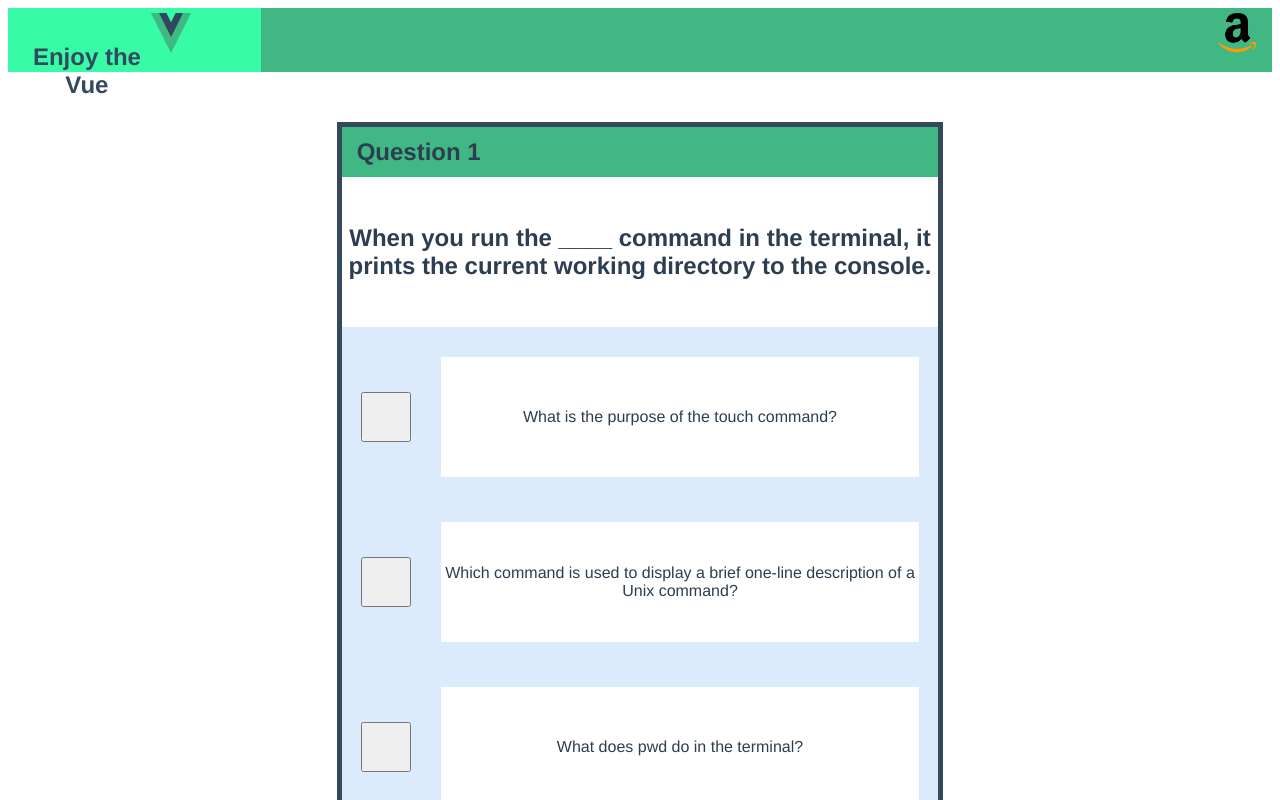
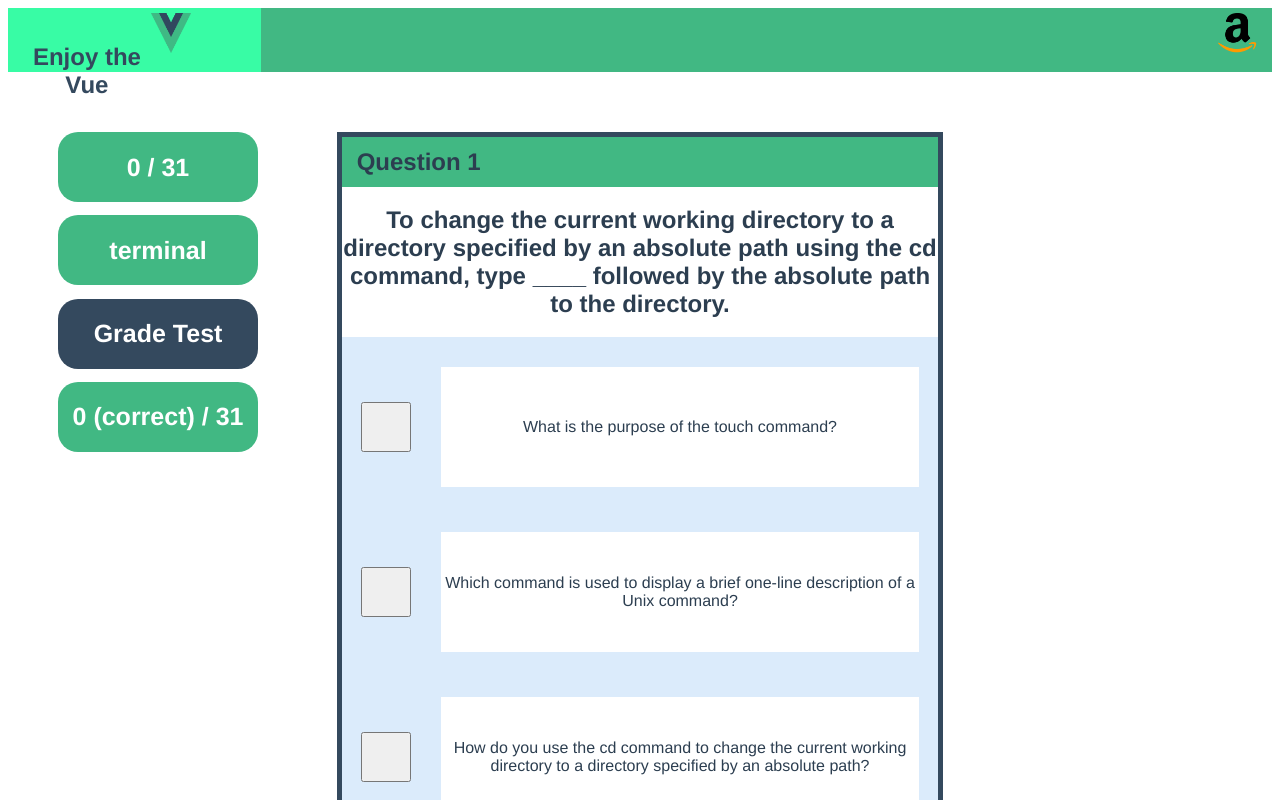
Before and after one commit to Quamir/JavaPrepQ, a Vue app: page /#/question/terminal in a window 1280 px wide. Shown: the top 800 px of the page. Built offline with nearby package versions, Linux system fonts and the light colour scheme; the HTML template or start-up script is replaced by a standard one.

Commit message:
added grading feature

```diff
--- /dev/null
+++ b/src/components/InfoPanel.vue
@@ -0,0 +1,86 @@
+<template>
+    <div class="info">
+        <div class="info__question-counter">
+            <p> {{ answeredQuestions }} / {{ questionAmount }} </p>
+        </div>
+        <div class="info__test-name">
+            <p> {{ testName }}</p>
+        </div>
+        <div class="info__grade-test" @click="$emit('grade-test-clicked')">
+            <p>Grade Test</p>
+        </div>
+        <div class="info__correct-answers">
+            <p> {{ correctAnswers }} (correct) / {{ questionAmount }}</p>
+        </div>
+    </div>
+</template>
+<script>
+export default {
+    props: {
+        answeredQuestions: {
+            type: Number,
+            required: true
+        },
+
+        questionAmount: {
+            type: Number,
+            required: true
+        },
+
+        correctAnswers: {
+            type: Number,
+            required: true
+        }
+    },
+
+    data() {
+        return {
+            testName: null
+        }
+    },
+    methods: {
+        getUrlName() {
+            let url = window.location.href;
+            let testName = url.substring(url.lastIndexOf("/") + 1);
+            this.testName = testName;
+        }
+    },
+    created() {
+        this.getUrlName();
+    }
+}
+</script>
+
+<style lang="scss" scoped>
+.info {
+    width: 200px;
+    height: 320px;
+    display: flex;
+    flex-direction: column;
+    justify-content: space-between;
+    padding-left: 50px;
+
+    &__question-counter,
+    &__test-name,
+    &__grade-test,
+    &__correct-answers {
+        width: 200px;
+        height: 70px;
+        border-radius: 20px;
+        background-color: $primary-color;
+        display: flex;
+        justify-content: center;
+        align-items: center;
+        font-size: rem(25);
+        color: #ffffff;
+        font-weight: bold;
+    }
+
+    &__grade-test{
+        background-color: $secondary-color;
+        &:hover{
+            cursor: pointer;
+        }
+    }
+}
+</style>
--- a/src/components/QuestionCard.vue
+++ b/src/components/QuestionCard.vue
@@ -4,14 +4,27 @@
             <div class="question__number">
                 <p>Question {{ questionNumber }}</p>
             </div>
-            <div class="question__question">
+            <div
+                class="question__question"
+                :class="{ 'wraning': answerWarning, 'answer-correct' : answerCorrect }"
+            >
                 <p>{{ questionText }}</p>
             </div>
             <div class="question__question-wrapper" v-for="(question, index) in optionsArray" :key="index">
-                <question-option ref="questionOptions" class="question__option" @option-clicked="handleOptionClicked"
+                <question-option
+                    ref="questionOptions"
+                    class="question__option"
+                    @option-clicked="handleOptionClicked"
+                    @answer-selected="handleAnswerSelected"
                     :optionsArray="optionsArray"
+                    :questionNumber="questionNumber"
                     :optionIndex="index"
                 ></question-option>
+            </div>
+            <div
+                class="question__explanation"
+                :class="{'question__explanation--graded' : answerCorrect || answerWarning}">
+                <p> your wrong </p>
             </div>
         </div>
     </div>
@@ -40,7 +53,8 @@ export default {
     data() {
         return {
             terminalQuestions,
-
+            answerWarning : false,
+            answerCorrect : false
         };
     },
     computed: {
@@ -69,6 +83,14 @@ export default {
                     option.isClicked = false;
                 }
             });
+            this.$emit('question-option-clicked', clickedOption);
+        },
+        handleAnswerSelected(isCorrect){
+            if(isCorrect){
+                alert("Correct answer selected");
+            }else{
+                alert("Incorrect answer selected");
+            }
         },
         getUniqueRandomIndexes(num, maxIndex) {
             const indexes = new Set();
@@ -78,9 +100,23 @@ export default {
             }
             return Array.from(indexes);
         },
+        gradeTest(){
+            let correctAnswers = 0;
+            this.$refs.questionOptions.forEach((option) => {
+               if(option.isCorrect && option.isClicked){
+                    correctAnswers++;
+                    this.answerCorrect = true;
+               }else if(!option.isCorrect && option.isClicked){
+                    this.wrongAnswerWarning();
+               }
+            });
+            return correctAnswers;
+        },
+        wrongAnswerWarning(){
+            this.answerWarning = true;
+        }
     },
 };
-
 </script>
 
 <style lang="scss" scoped>
@@ -129,5 +165,26 @@ export default {
     &__option {
         margin-bottom: 15px;
     }
+
+    &__explanation{
+        visibility: hidden;
+        &--graded{
+            visibility: visible;
+            margin: auto auto auto 100px;
+            width: 80%;
+            height: 150px;
+            background-color: #ffff;
+            display: flex;
+            justify-content: center;
+            align-items: center;
+        }
+    }
+}
+
+.wraning{
+    background-color: red;
+}
+.answer-correct{
+    background-color: $light-green;
 }
 </style>
--- a/src/components/QuestionOption.vue
+++ b/src/components/QuestionOption.vue
@@ -18,24 +18,31 @@ export default {
         optionIndex: {
             type: Number,
             required: true
+        },
+        questionNumber: {
+            type: Number,
+            required: true
         }
     },
     data() {
         return {
             isClicked: false,
-            randomIndex: 0
+            randomIndex: 0,
         };
     },
     methods: {
         handleClick() {
             this.isClicked = !this.isClicked;
+            this.isCorrect = this.optionsArray[this.optionIndex] === this.$parent.answer;
             this.$emit('option-clicked', this);
+            this.$emit('answer-selected', this.isCorrect);
+            console.log(this.questionNumber);
+            console.log(this.isClicked);
         },
     },
 
     created() {
         this.randomIndex = Math.floor(Math.random() * this.optionsArray.length);
-        console.log(this.optionsArray);
     }
 }
 </script>
--- a/src/pages/QuestionPage.vue
+++ b/src/pages/QuestionPage.vue
@@ -1,12 +1,23 @@
 <template>
     <section>
-        <div class="questions" v-for="(question, index) in terminalQuestions" :key="index">
+        <info-panel
+            class="info-panel"
+            :answeredQuestions="answerdQuestions"
+            :questionAmount="questionAmount"
+            :correctAnswers="correctAnswers"
+            @grade-test-clicked="gradeTest"
+        >
+        </info-panel>
+        <div class="questions">
             <question-card
+                v-for="(question, index) in shuffledTestQuestions" :key="index"
+                ref="questionCards"
                 class="question"
                 :questionNumber="index + 1"
-                :questionText="terminalQuestions[index].question"
-                :answer="terminalQuestions[index].answer"
-                ></question-card>
+                :questionText="question.question"
+                :answer="question.answer"
+                @question-option-clicked="handleQuestionOptionClicked"
+            ></question-card>
         </div>
     </section>
 </template>
@@ -14,21 +25,56 @@
 <script>
 import QuestionCard from '../components/QuestionCard.vue';
 import terminalQuestions from '../questions/Terminal';
+import InfoPanel from '../components/InfoPanel.vue';
 export default {
-    components: { QuestionCard },
+    components: { QuestionCard, InfoPanel },
     data() {
         return {
-            terminalQuestions
+            terminalQuestions,
+            answerdQuestions: 0,
+            questionAmount : terminalQuestions.length,
+            correctAnswers : 0
         };
     },
+    computed: {
+        shuffledTestQuestions(){
+            let shuffledQuestions = [...this.terminalQuestions];
+            for (let i = shuffledQuestions.length - 1; i > 0; i--) {
+                const j = Math.floor(Math.random() * (i + 1));
+                [shuffledQuestions[i], shuffledQuestions[j]] = [shuffledQuestions[j], shuffledQuestions[i]];
+            }
+            return shuffledQuestions;
+        }
+    },
+    methods: {
+        handleQuestionOptionClicked(clickedOption){
+            if(clickedOption.isClicked){
+                this.answerdQuestions++;
+            }else{
+                this.answerdQuestions--;
+            }
+            console.log("numbered of answered questions: " + this.answerdQuestions);
+        },
+        gradeTest(){
+            let correctAnswers = 0;
+            this.$refs.questionCards.forEach((questionCard) => {
+                correctAnswers += questionCard.gradeTest();
+            });
+            this.correctAnswers = correctAnswers;
+            console.log(correctAnswers);
+        }
+    }
 }
 </script>
 
-<style>
+<style lang="scss" scoped>
+section{
+    display: flex;
+    margin-top: 60px;
+}
 .questions {
     width: 80%;
     margin: auto;
-    margin-top: 50px;
 }
 
 .question {
@@ -36,4 +82,8 @@ export default {
     margin: auto;
     margin-bottom: 20px;
 }
+
+.info-panel{
+    position: fixed;
+}
 </style>
```
